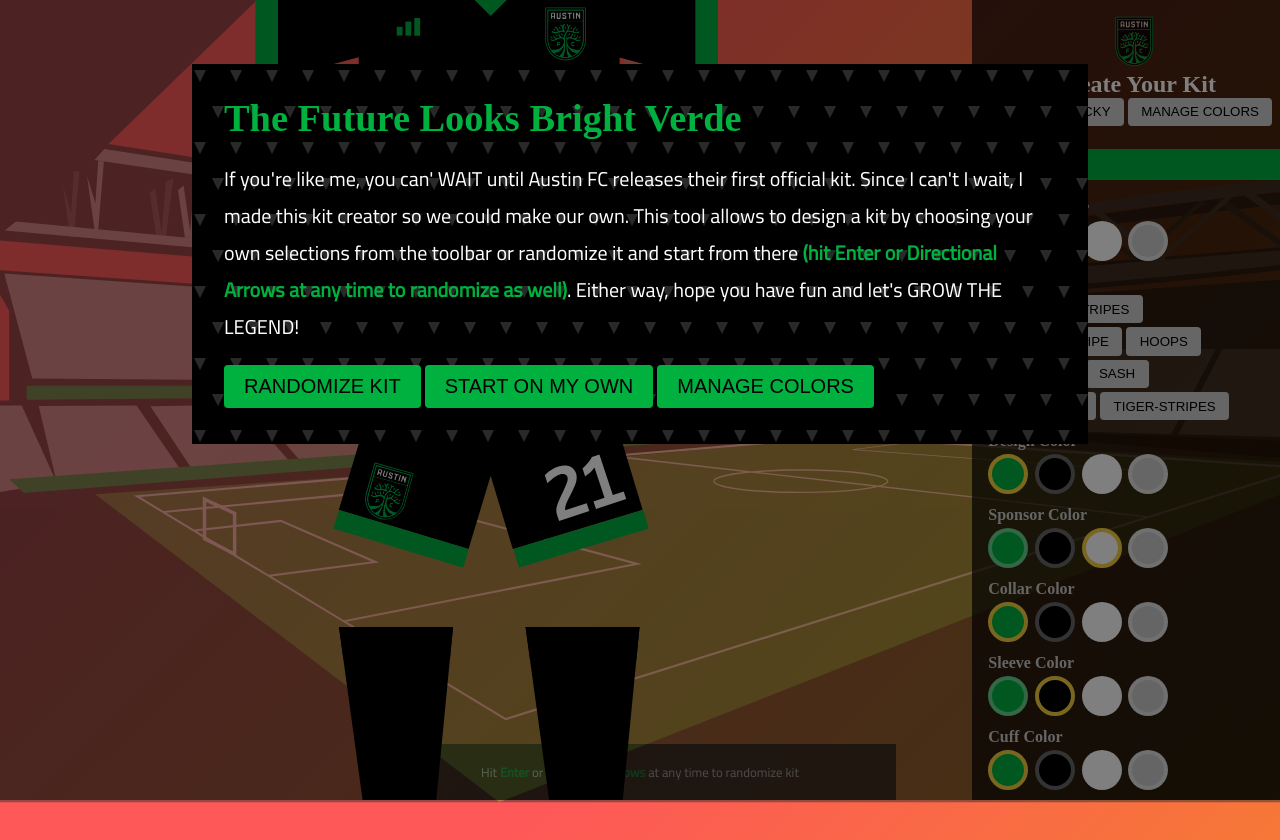
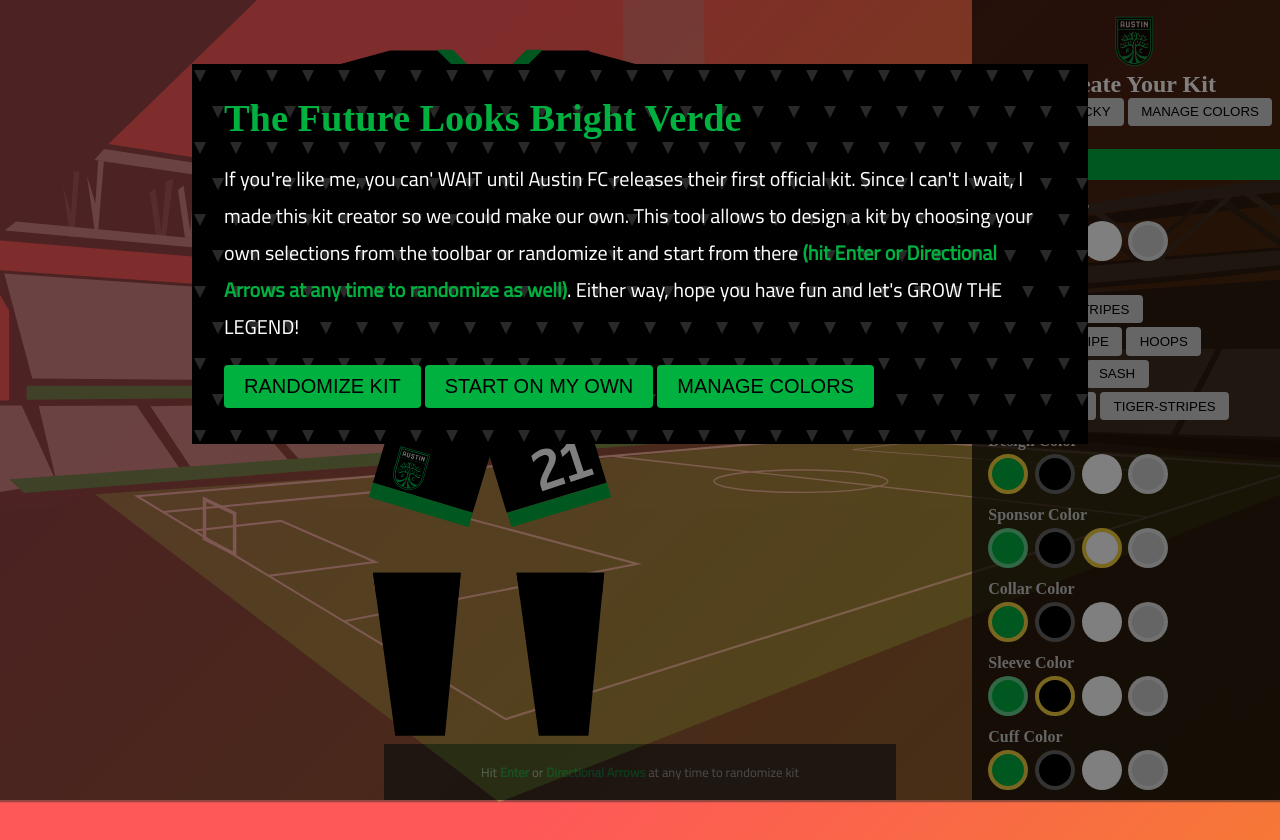
Before and after one commit to drinkingtheink/austin-fc-kit-creator, a Vue app: page / in a window 1280 px wide. Shown: the top 840 px of the page. Built offline with nearby package versions, Linux system fonts and the light colour scheme; a web font is replaced by a local one.

Commit message:
Roll back kit scaling.

```diff
--- a/src/components/Kit.vue
+++ b/src/components/Kit.vue
@@ -695,7 +695,7 @@
 
   @media screen and (min-height: 750px) {
     .kit-display {
-      transform: scale(1.3);
+      /*transform: scale(1.3);*/
     }
   }
 
```
